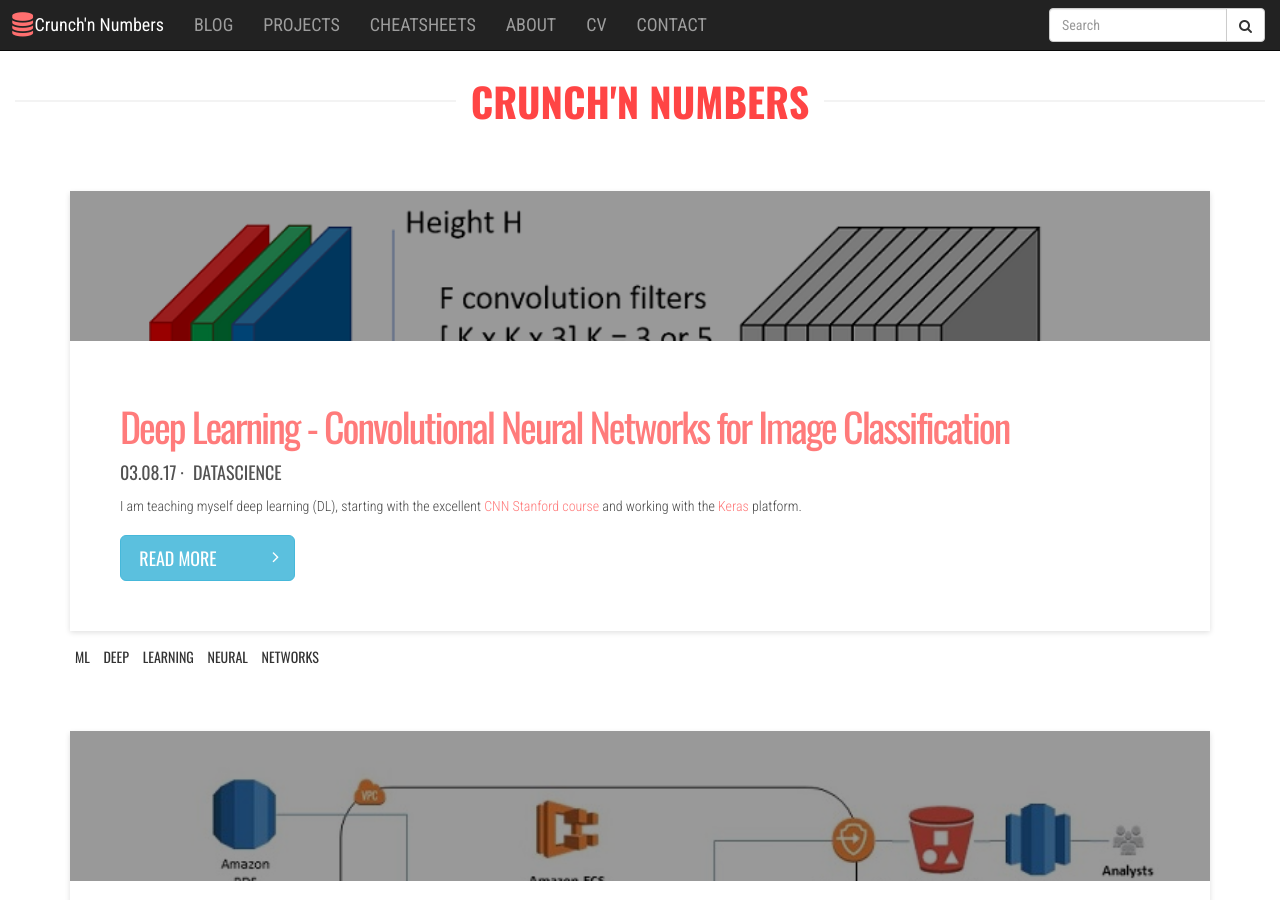
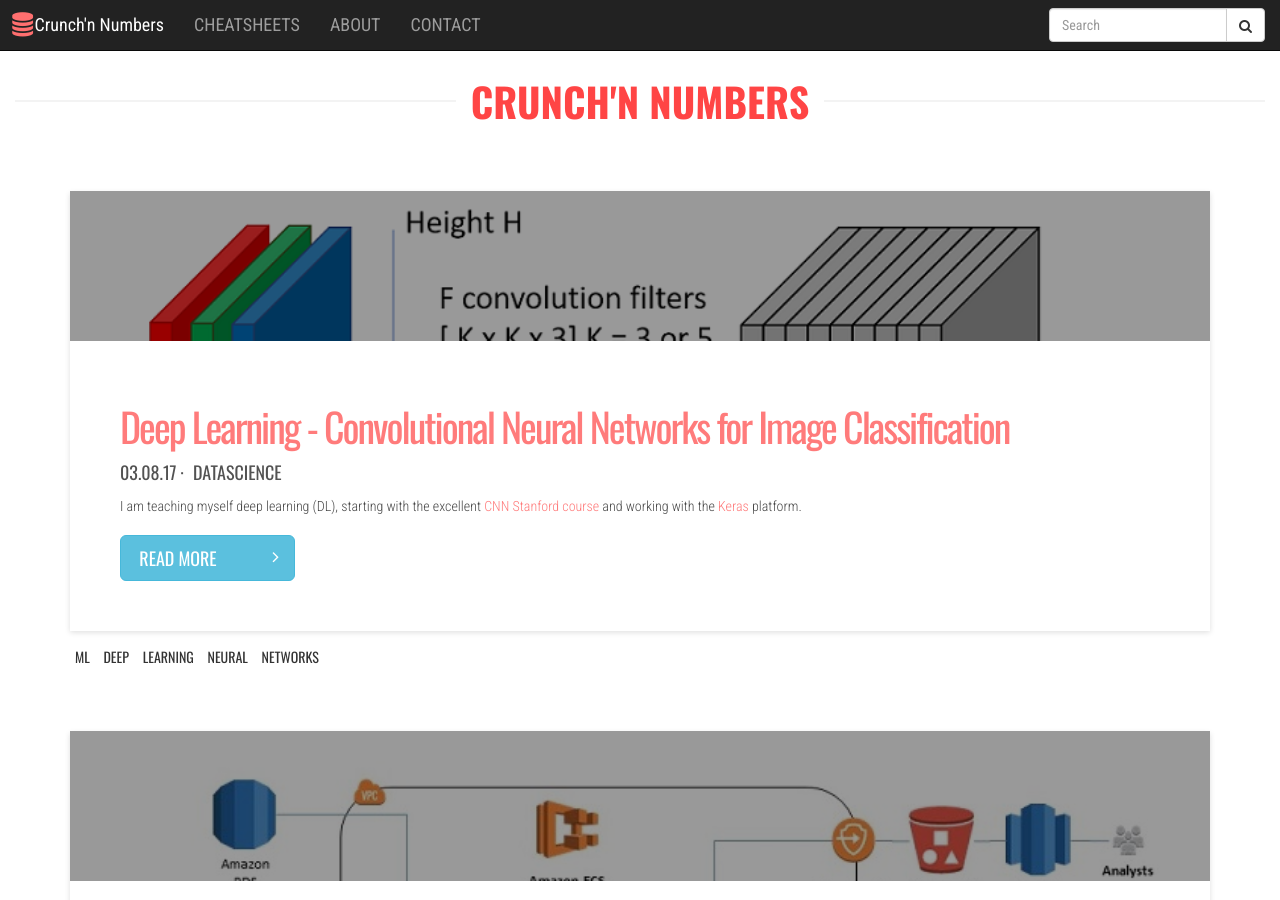
Before and after one commit to john-cd/john-cd.github.io, a Jekyll site: the page built from index.html, in a window 1280 px wide and 900 px high. Built offline with Jekyll 4.4.1, drawn with Linux system fonts in a browser that asks for light colours; nearby versions of some CDN libraries; the list of posts is cut into pages by our own code.

Commit message:
disable outdated pages

```diff
--- a/_data/nav.yml
+++ b/_data/nav.yml
@@ -1,7 +1,4 @@
 main:
-    - { url: '/blog', text: 'Blog' }
-    - { url: '/projects', text: 'Projects' }
     - { url: '/cheatsheets', text: 'Cheatsheets' }
     - { url: '/about', text: 'About' }
-    - { url: '/cv', text: 'CV' }
     - { url: '/contact', text: 'Contact'}
```
